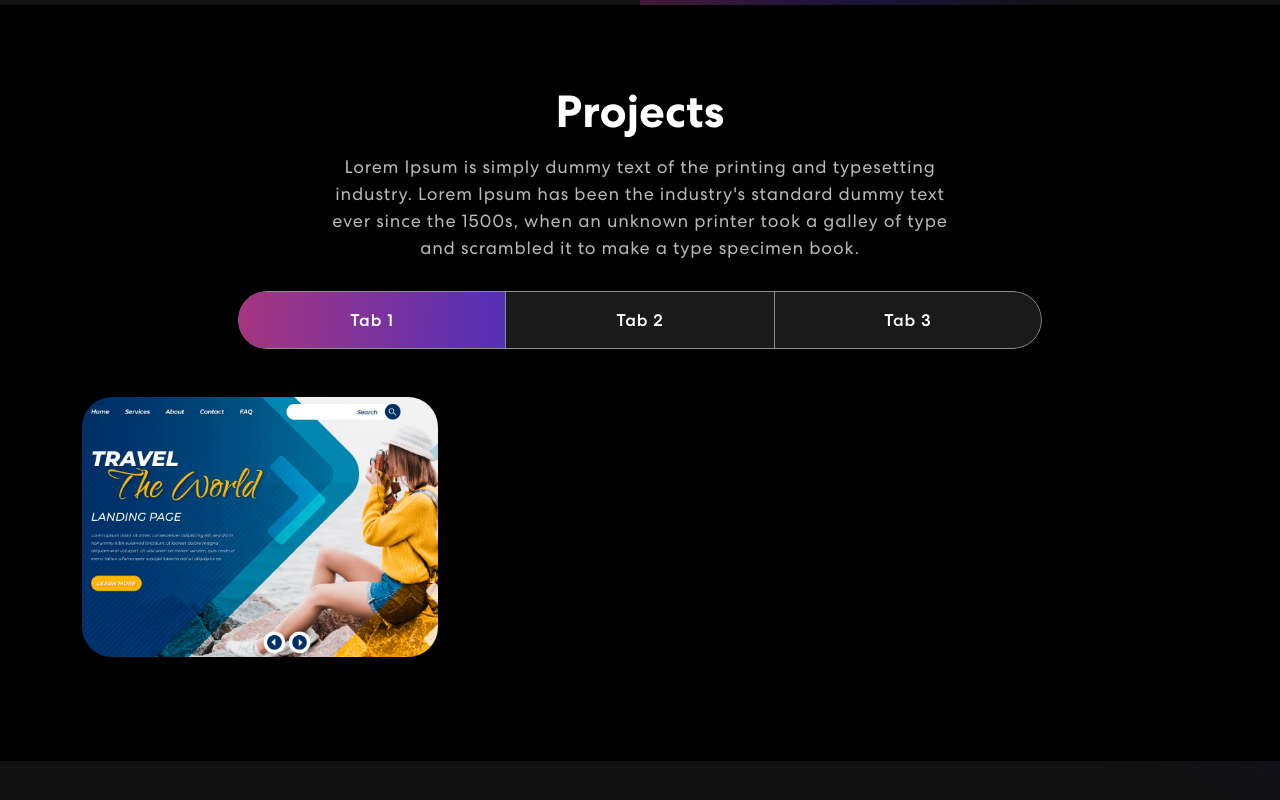
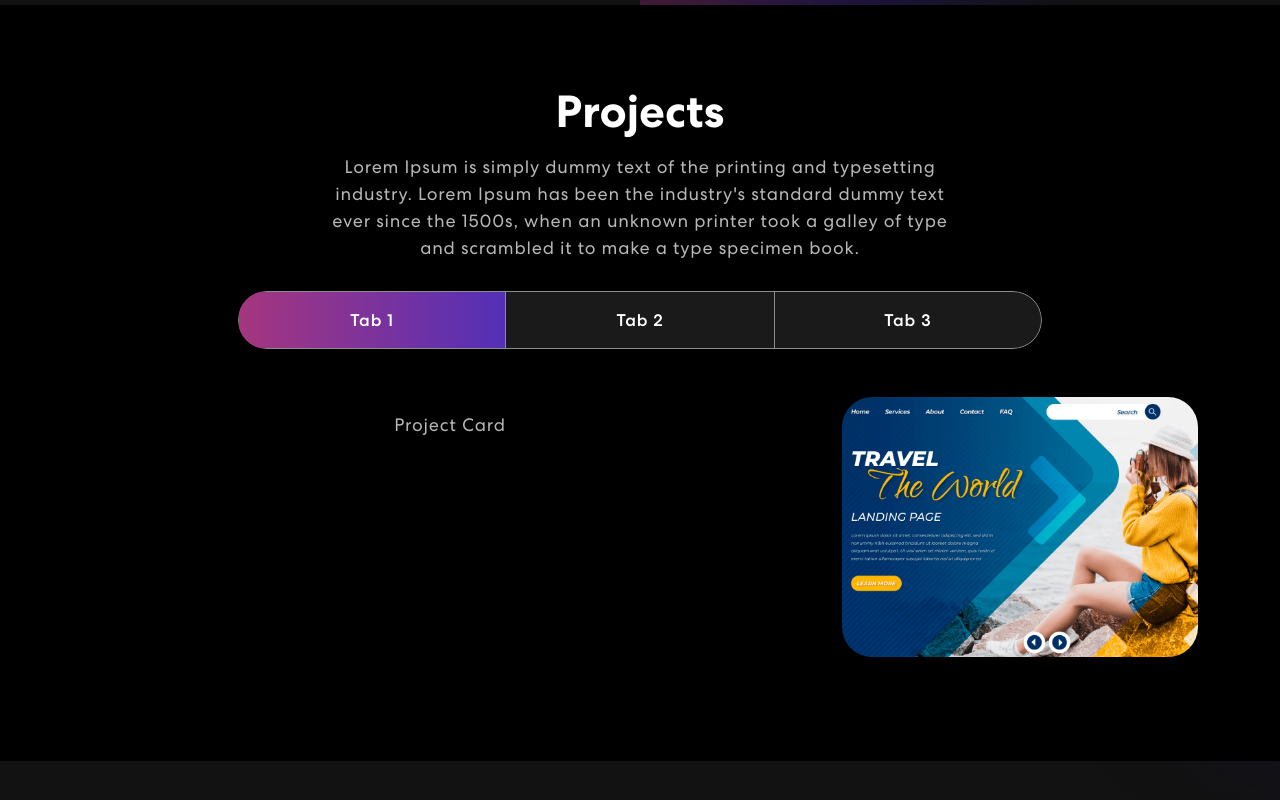
Before and after one commit to Patrikrizek/maiona-react-personal-portfolio, a React (Create React App) app: page / in a window 1280 px wide. Shown: the part 1190-1990 px from the top of the page. Built offline with nearby package versions, Linux system fonts and the light colour scheme.

Commit message:
ProjectCard component created

```diff
--- /dev/null
+++ b/src/components/ProjectCard.jsx
@@ -0,0 +1,7 @@
+const ProjectCard = () => {
+    return (
+        <p>Project Card</p>
+    );
+}
+
+export default ProjectCard;
--- a/src/components/Projects.jsx
+++ b/src/components/Projects.jsx
@@ -3,6 +3,7 @@ import projImg1 from "../assets/img/project-img1.png";
 import projImg2 from "../assets/img/project-img2.png";
 import projImg3 from "../assets/img/project-img3.png";
 import colorSharp2 from "../assets/img/color-sharp2.png";
+import ProjectCard from "./ProjectCard";
 
 const Projects = () => {
     const projects = [
@@ -60,6 +61,9 @@ const Projects = () => {
                             <Tab.Content id="slideInUp">
                                 <Tab.Pane eventKey="first">
                                     <Row>
+
+                                        <ProjectCard />
+
                                         <Col size={12} sm={6} md={4}>
                                             <div className="proj-imgbx">
                                                 <img src={projects[0].imgUrl} />
@@ -69,6 +73,8 @@ const Projects = () => {
                                                 </div>
                                             </div>
                                         </Col>
+
+
                                     </Row>
                                 </Tab.Pane>
 
```
